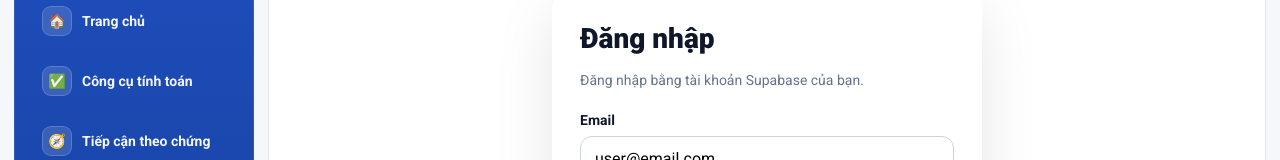
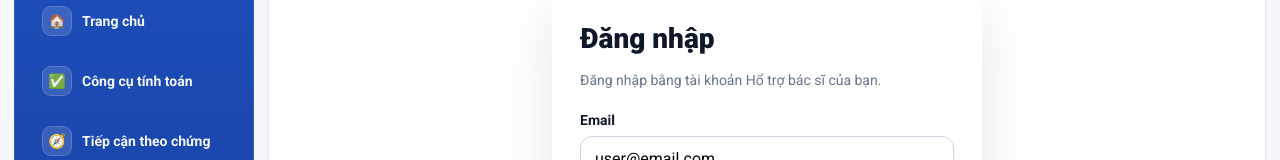
Before and after one commit to drmonkeyai/medical-tools, a React (Vite) app: page /login in a window 1280 px wide. Shown: the part 120-280 px from the top of the page. Built offline with nearby package versions, Linux system fonts and the light colour scheme.

Commit message:
Sửa lỗi nhỏ

```diff
--- a/src/pages/Login.tsx
+++ b/src/pages/Login.tsx
@@ -65,7 +65,7 @@ export default function Login() {
         </h1>
 
         <p style={{ marginTop: 10, marginBottom: 20, color: "#64748b" }}>
-          Đăng nhập bằng tài khoản Supabase của bạn.
+          Đăng nhập bằng tài khoản Hổ trợ bác sĩ của bạn.
         </p>
 
         <form onSubmit={handleSubmit} style={{ display: "grid", gap: 14 }}>
```
